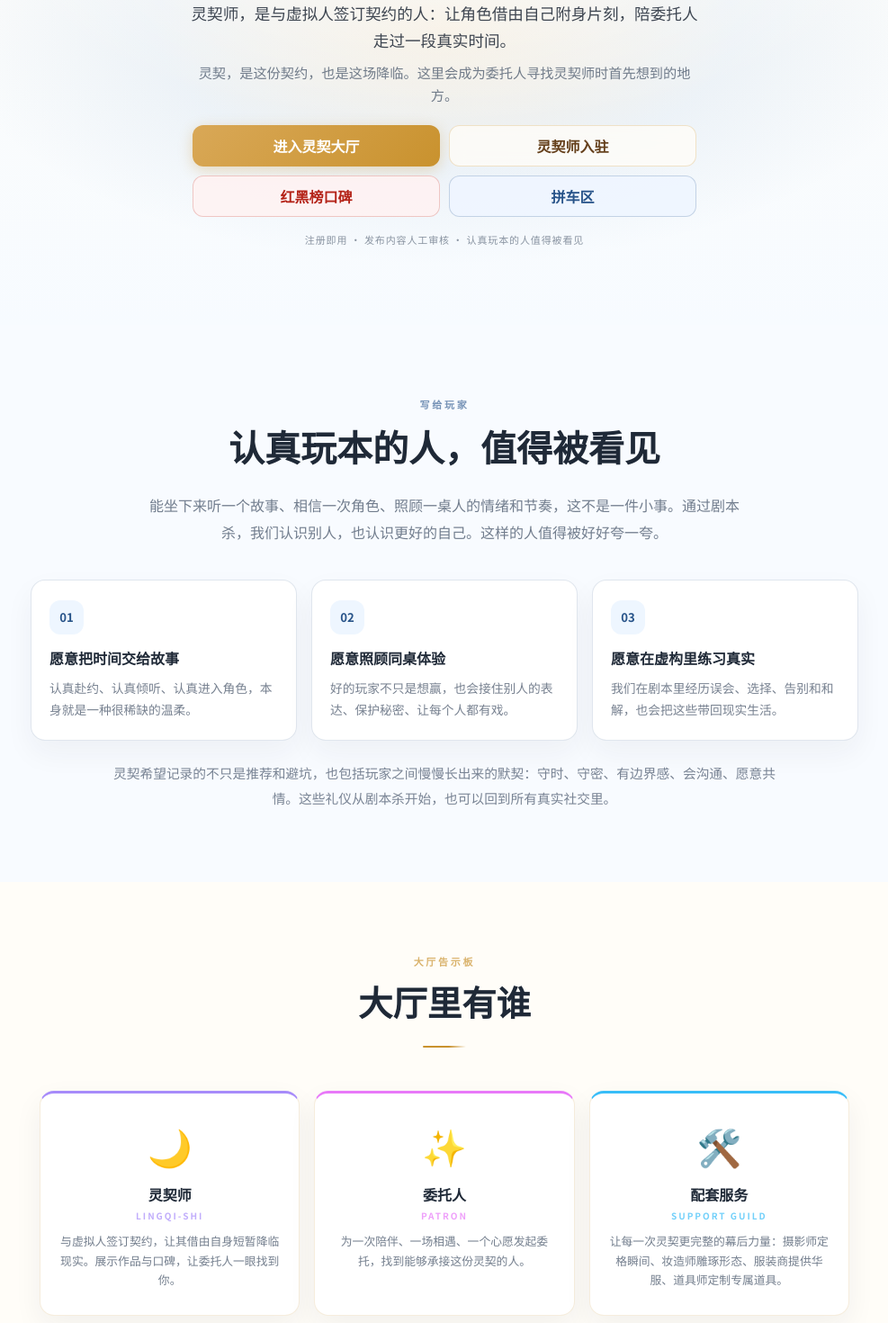
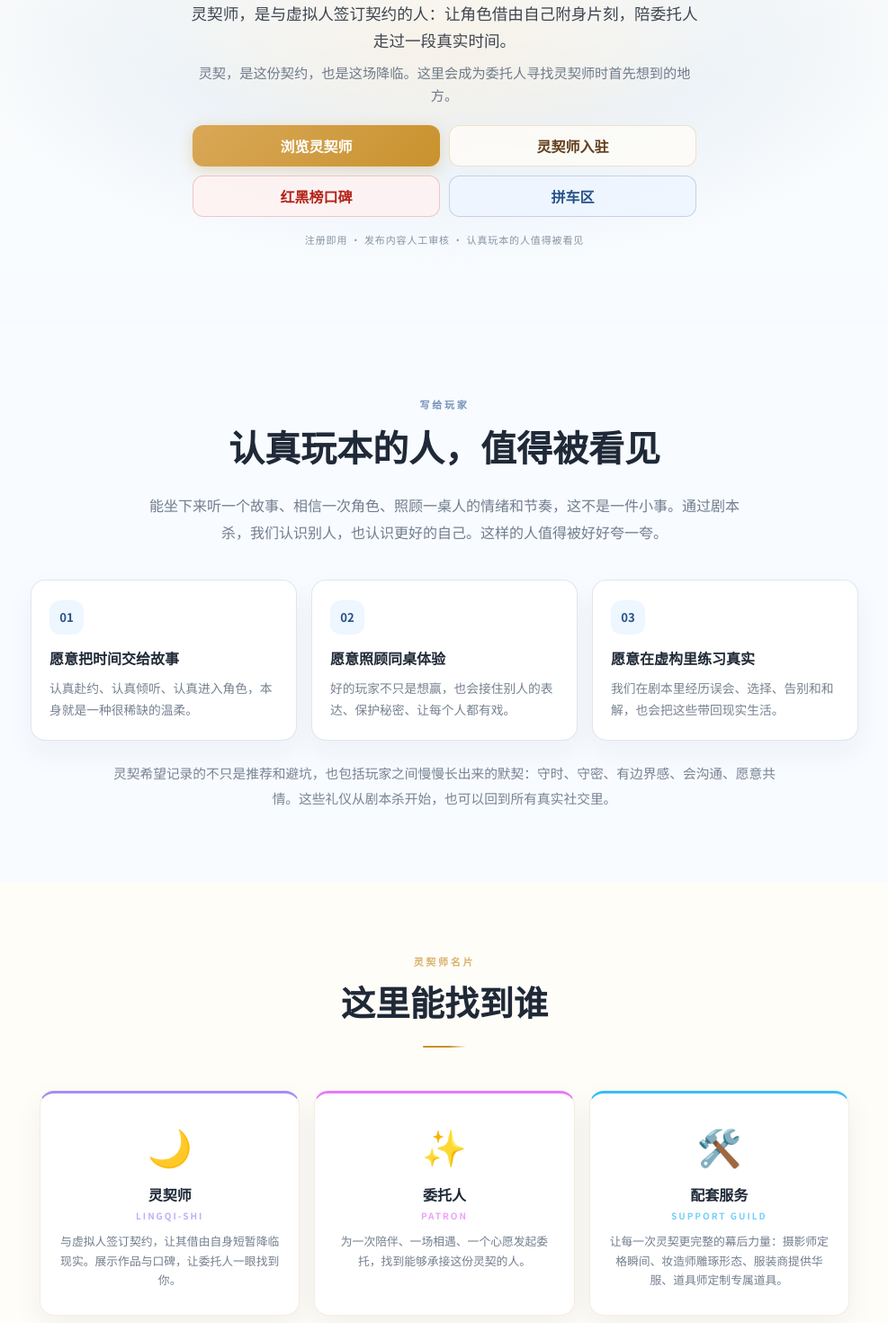
Before and after one commit to ToTheDeepSpace/LingQi, a React (Vite) app: page / in a window 1280 px wide. Shown: the part 440-1910 px from the top of the page at 90% size, without its empty margins (146-1133 px from the left). Built offline with nearby package versions, Linux system fonts and the light colour scheme.

Commit message:
copy: clarify LingQi creator browsing entry

```diff
--- a/src/App.tsx
+++ b/src/App.tsx
@@ -110,7 +110,7 @@ function SiteFooter() {
             </div>
           </div>
           <FooterColumn title="主要入口">
-            <FooterLink to="/explore">灵契大厅</FooterLink>
+            <FooterLink to="/explore">浏览灵契师</FooterLink>
             <FooterLink to="/commissions">委托需求墙</FooterLink>
             <FooterLink to="/carpools">拼车区</FooterLink>
             <FooterLink to="/rankings">红黑白榜</FooterLink>
--- a/src/components/Navbar.tsx
+++ b/src/components/Navbar.tsx
@@ -136,7 +136,7 @@ export default function Navbar() {
 
         {/* 桌面导航 — 右 */}
         <div className="hidden sm:flex" style={{ alignItems: 'center', gap: 8 }}>
-          <NavLink to="/explore">进入灵契大厅</NavLink>
+          <NavLink to="/explore">浏览灵契师</NavLink>
           <NavLink to="/commissions">委托需求</NavLink>
           <NavLink to="/carpools">拼车区</NavLink>
           <NavLink to="/rankings">红黑榜</NavLink>
@@ -202,7 +202,7 @@ export default function Navbar() {
           padding: '12px 20px 16px',
           boxShadow: '0 18px 36px rgba(31,41,55,0.08)',
         }}>
-          <MobileLink to="/explore" onClick={() => setMenuOpen(false)}>进入灵契大厅</MobileLink>
+          <MobileLink to="/explore" onClick={() => setMenuOpen(false)}>浏览灵契师</MobileLink>
           <MobileLink to="/commissions" onClick={() => setMenuOpen(false)}>委托需求</MobileLink>
           <MobileLink to="/carpools" onClick={() => setMenuOpen(false)}>拼车区</MobileLink>
           <MobileLink to="/rankings" onClick={() => setMenuOpen(false)}>红黑榜</MobileLink>
--- a/src/pages/Commissions.tsx
+++ b/src/pages/Commissions.tsx
@@ -270,7 +270,7 @@ export default function Commissions() {
               <div>
                 <h2 style={{ fontFamily: 'var(--font-serif)', fontSize: '1.2rem', fontWeight: 900, marginBottom: 6 }}>我的委托进度</h2>
                 <p style={{ color: MUTED, fontSize: '0.86rem', lineHeight: 1.7 }}>
-                  这些内容暂时不公开，审核通过后才会进入大厅。
+                  这些内容暂时不公开，审核通过后才会进入委托需求墙。
                 </p>
               </div>
               <Link to="/commissions/new" style={{ color: GOLD, textDecoration: 'none', fontSize: '0.84rem', fontWeight: 800 }}>继续发布</Link>
--- a/src/pages/CreatorProfile.tsx
+++ b/src/pages/CreatorProfile.tsx
@@ -121,7 +121,7 @@ export default function CreatorProfile() {
       <div style={{ textAlign: 'center' }}>
         <div style={{ fontSize: 56, marginBottom: 20, opacity: 0.3 }}>🌊</div>
         <p style={{ color: MUTED, marginBottom: 20 }}>创作者不存在</p>
-        <Link to="/explore" style={{ color: GOLD, fontSize: '0.875rem', textDecoration: 'underline' }}>返回大厅</Link>
+        <Link to="/explore" style={{ color: GOLD, fontSize: '0.875rem', textDecoration: 'underline' }}>返回灵契师主页</Link>
       </div>
     </div>
   );
@@ -149,7 +149,7 @@ export default function CreatorProfile() {
           <Link to="/explore" style={{ color: 'rgba(39,83,137,0.78)', fontSize: '0.875rem', textDecoration: 'none', display: 'inline-flex', alignItems: 'center', gap: 6, marginBottom: 20 }}
             onMouseEnter={e => (e.currentTarget.style.color = GOLD)}
             onMouseLeave={e => (e.currentTarget.style.color = 'rgba(39,83,137,0.78)')}>
-            ← 返回灵契大厅
+            ← 返回灵契师主页
           </Link>
           <div style={{ display: 'flex', alignItems: 'center', gap: 20, flexWrap: 'wrap' }}>
             <div style={{
--- a/src/pages/Explore.tsx
+++ b/src/pages/Explore.tsx
@@ -124,7 +124,7 @@ export default function Explore() {
           <div style={{ display: 'flex', justifyContent: 'space-between', alignItems: 'flex-end', gap: 24, flexWrap: 'wrap' }}>
             <div style={{ maxWidth: 690 }}>
               <h1 style={{ fontFamily: 'var(--font-serif)', fontWeight: 900, fontSize: 'clamp(1.85rem, 4vw, 2.75rem)', marginBottom: 10, color: PAPER }}>
-                灵契大厅
+                灵契师主页
               </h1>
               <p style={{ color: PAPER_DIM, fontSize: '1rem', lineHeight: 1.85 }}>
                 查看灵契师的主页、档期、可接城市和社交展示。想要指定角色或日期，也可以先去委托需求墙挂一段愿望。
@@ -185,7 +185,7 @@ export default function Explore() {
           <div style={stateWrap}>
             <div style={{ fontSize: 34, marginBottom: 14, color: GOLD }}>✦</div>
             <h2 style={{ fontFamily: 'var(--font-serif)', fontSize: '1.3rem', fontWeight: 900, color: PAPER, marginBottom: 8 }}>
-              大厅暂时没连上
+              灵契师主页暂时没连上
             </h2>
             <p style={{ color: PAPER_DIM, lineHeight: 1.8, marginBottom: 18 }}>
               可能是网络或服务接口短暂波动。你可以刷新重试，或者先去委托需求墙挂一条需求。
@@ -210,7 +210,7 @@ export default function Explore() {
             <div style={{ maxWidth: 580, margin: '0 auto', textAlign: 'center' }}>
               <div style={{ fontSize: 42, marginBottom: 16, color: GOLD }}>✦</div>
               <h2 style={{ fontFamily: 'var(--font-serif)', fontSize: '1.35rem', fontWeight: 900, color: PAPER, marginBottom: 10 }}>
-                {city !== 'all' ? `${city} 暂无公开主页` : filter === 'all' ? '大厅还在等待第一批灵契师' : '这个身份暂时没有公开主页'}
+                {city !== 'all' ? `${city} 暂无公开主页` : filter === 'all' ? '还在等待第一批灵契师' : '这个身份暂时没有公开主页'}
               </h2>
               <p style={{ color: PAPER_DIM, lineHeight: 1.8, marginBottom: 22 }}>
                 可以先发布一条委托需求，让合适的人来回应你；也可以自己入驻，把主页先挂出来。
--- a/src/pages/Home.tsx
+++ b/src/pages/Home.tsx
@@ -14,7 +14,7 @@ const features = [
 
 const steps = [
   { n: '01', title: '描述你的委托', desc: '写下你想见到的角色、场景与情绪，让灵契师了解你的期待' },
-  { n: '02', title: '寻找你的灵契师', desc: '浏览大厅，查看作品与口碑，找到那个能将角色真实带来的人' },
+  { n: '02', title: '寻找你的灵契师', desc: '浏览灵契师主页，查看作品与口碑，找到那个能将角色真实带来的人' },
   { n: '03', title: '见证一次降临', desc: '与灵契师、摄影师、妆造师一起，完成这场跨越次元的相遇' },
 ];
 
@@ -67,7 +67,7 @@ export default function Home() {
 
           <div className="home-entry-grid">
             <Link to="/explore" className="btn-gold home-entry-link">
-              进入灵契大厅
+              浏览灵契师
             </Link>
             <Link to="/login" className="btn-glass home-entry-link">
               灵契师入驻
@@ -113,12 +113,12 @@ export default function Home() {
         </div>
       </section>
 
-      {/* ───────────── 大厅里有谁 ───────────── */}
+      {/* ───────────── 这里能找到谁 ───────────── */}
       <section style={{ backgroundColor: C, padding: '5rem 1.25rem' }}>
         <div style={{ maxWidth: 900, margin: '0 auto', textAlign: 'center' }}>
 
-          <p style={{ fontSize: 11, fontWeight: 600, letterSpacing: '0.25em', textTransform: 'uppercase', color: 'rgba(201,146,46,0.7)', marginBottom: 12 }}>大厅告示板</p>
-          <h2 style={{ fontFamily: 'var(--font-serif)', fontWeight: 900, fontSize: 'clamp(1.6rem, 4vw, 2.4rem)', marginBottom: 16 }}>大厅里有谁</h2>
+          <p style={{ fontSize: 11, fontWeight: 600, letterSpacing: '0.25em', textTransform: 'uppercase', color: 'rgba(201,146,46,0.7)', marginBottom: 12 }}>灵契师名片</p>
+          <h2 style={{ fontFamily: 'var(--font-serif)', fontWeight: 900, fontSize: 'clamp(1.6rem, 4vw, 2.4rem)', marginBottom: 16 }}>这里能找到谁</h2>
           <div className="gold-line" style={{ margin: '0 auto 48px' }} />
 
           <div style={{ display: 'grid', gridTemplateColumns: 'repeat(auto-fit, minmax(200px, 1fr))', gap: 16 }}>
@@ -227,7 +227,7 @@ export default function Home() {
           <h2 style={{ fontFamily: 'var(--font-serif)', fontWeight: 900, fontSize: 'clamp(1.8rem, 5vw, 3rem)', marginBottom: 16, lineHeight: 1.2 }}>开始你的灵契之旅</h2>
           <p style={{ color: MUTED, fontSize: '1.05rem', marginBottom: 36, lineHeight: 1.8 }}>无论你是委托人，还是灵契师——这里都为这场契约留好了入口。</p>
           <Link to="/explore" className="btn-gold" style={{ display: 'inline-block', padding: '14px 48px', fontSize: '1rem', fontWeight: 600 }}>
-            进入灵契大厅
+            浏览灵契师
           </Link>
         </div>
       </section>
@@ -238,7 +238,7 @@ export default function Home() {
           <span className="gradient-text-gold" style={{ fontFamily: 'var(--font-serif)', fontWeight: 900, fontSize: '1.25rem' }}>灵契</span>
           <span>与虚拟人签订契约，让其借由灵契师短暂附身并降临现实，此之谓灵契</span>
           <div style={{ display: 'flex', gap: 24, flexWrap: 'wrap', justifyContent: 'center' }}>
-            <Link to="/explore" style={{ color: 'rgba(39,83,137,0.78)', textDecoration: 'none' }} onMouseEnter={e => (e.currentTarget.style.color = GOLD)} onMouseLeave={e => (e.currentTarget.style.color = 'rgba(39,83,137,0.78)')}>进入大厅</Link>
+            <Link to="/explore" style={{ color: 'rgba(39,83,137,0.78)', textDecoration: 'none' }} onMouseEnter={e => (e.currentTarget.style.color = GOLD)} onMouseLeave={e => (e.currentTarget.style.color = 'rgba(39,83,137,0.78)')}>浏览灵契师</Link>
             <Link to="/commissions" style={{ color: 'rgba(39,83,137,0.78)', textDecoration: 'none' }} onMouseEnter={e => (e.currentTarget.style.color = GOLD)} onMouseLeave={e => (e.currentTarget.style.color = 'rgba(39,83,137,0.78)')}>委托需求</Link>
             <Link to="/rankings" style={{ color: 'rgba(39,83,137,0.78)', textDecoration: 'none' }} onMouseEnter={e => (e.currentTarget.style.color = GOLD)} onMouseLeave={e => (e.currentTarget.style.color = 'rgba(39,83,137,0.78)')}>红黑榜</Link>
             <Link to="/login" style={{ color: 'rgba(39,83,137,0.78)', textDecoration: 'none' }} onMouseEnter={e => (e.currentTarget.style.color = GOLD)} onMouseLeave={e => (e.currentTarget.style.color = 'rgba(39,83,137,0.78)')}>入驻</Link>
--- a/src/pages/Legal.tsx
+++ b/src/pages/Legal.tsx
@@ -372,7 +372,7 @@ export function UserAgreement() {
   return (
     <LegalLayout
       title="灵契用户协议"
-      intro="欢迎使用灵契。本协议用于说明你在使用灵契账号、灵契大厅、委托需求墙、红黑白榜、契约币、评论和相关方回应等功能时需要遵守的基本规则。继续使用灵契，即视为你理解并同意本协议。"
+      intro="欢迎使用灵契。本协议用于说明你在使用灵契账号、灵契师主页、委托需求墙、红黑白榜、契约币、评论和相关方回应等功能时需要遵守的基本规则。继续使用灵契，即视为你理解并同意本协议。"
     >
       <Section title="一、服务说明">
         <List items={[
```
